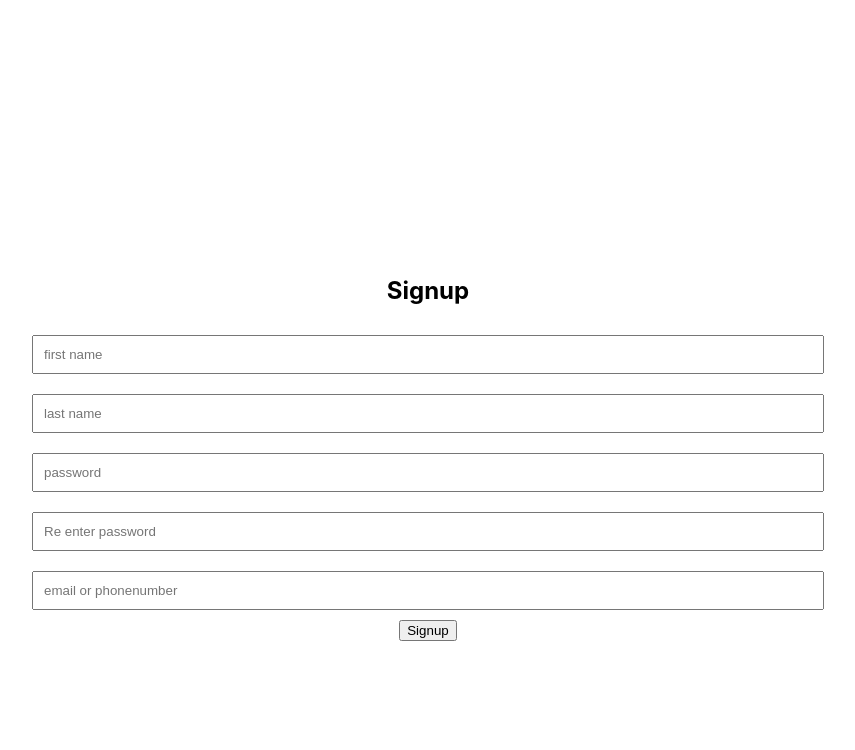
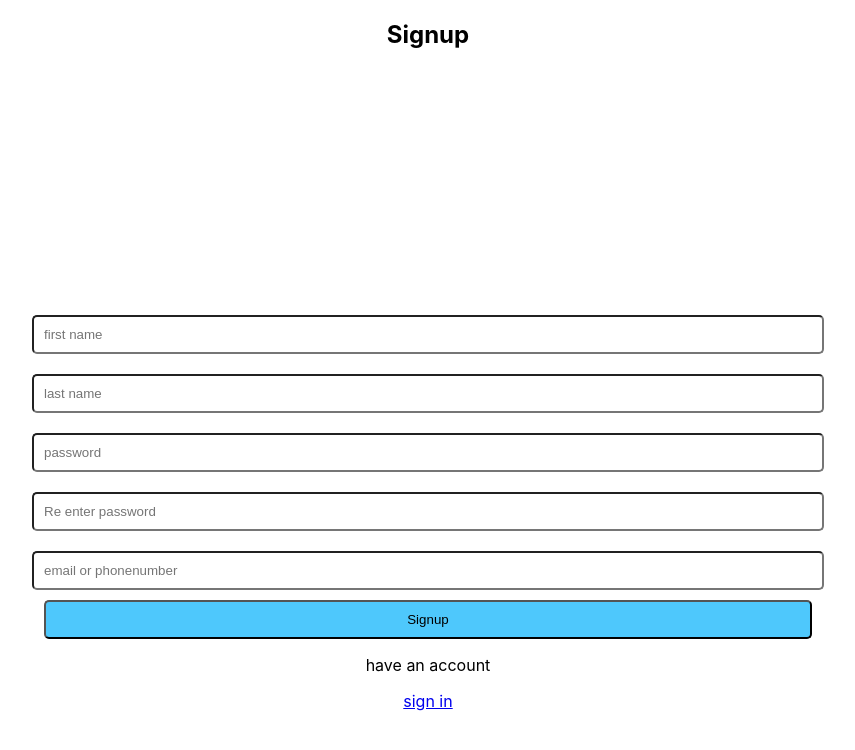
Before and after one commit to ajith2401/recipe_MERN, a React (Create React App) app in the folder client/: page /signup in a window 1280 px wide. Shown: the top 750 px of the page, without its empty margins (212-1067 px from the left). Built offline with nearby package versions, Linux system fonts and the light colour scheme.

Commit message:
completing basic signup flow

```diff
--- a/client/package.json
+++ b/client/package.json
@@ -36,5 +36,8 @@
       "last 1 firefox version",
       "last 1 safari version"
     ]
+  },
+  "devDependencies": {
+    "@vitejs/plugin-react": "^4.1.0"
   }
 }
--- a/client/src/App.css
+++ b/client/src/App.css
@@ -16,18 +16,21 @@
   width: 60%;
   padding: 10px;
   margin: 10px;
+  border-radius: 5px;
 }
 
 #loginBtn{
   width: 60%;
   padding: 10px;
   background-color: rgb(90, 181, 255);
+  border-radius: 5px;
 }
 
 #createAccBtn{
   width: 60%;
   padding: 10px;
   background-color: rgb(84, 215, 112);
+  border-radius: 5px;
 }
 
 #signUpForm{
@@ -39,11 +42,10 @@
 }
 
 #signUpForm > input{
-
   width: 60%;
   padding: 10px;
   margin: 10px;
-
+  border-radius: 5px;
 }
 
 .primary-nav{
@@ -60,6 +62,7 @@ nav > a {
  display: flex;
  flex-direction: row;
  margin-right: 16px;
+ border-radius: 5px;
 }
 
 #forgotPasswordForm{
@@ -74,4 +77,12 @@ nav > a {
   width: 60%;
   padding: 10px;
   margin: 10px;
+  border-radius: 5px;
 }
+
+#signupBtn{
+  width: 60%;
+  padding: 10px;
+  background-color: rgb(78, 200, 252);
+  border-radius: 5px;
+}
--- a/client/src/components/Login.js
+++ b/client/src/components/Login.js
@@ -1,20 +1,20 @@
 import React from 'react'
 import { useNavigate } from 'react-router-dom'
-import {useForm} from 'react-hook-form'
+
 
 function Login() {
     const navigateTo = useNavigate();
-    const form  = useForm();
-    const { register, control} = form
+
+
   return (
     <div>
     <form id='loginForm'>
     <h2> Login </h2>
-    <input type='text' placeholder='email or phone nuber' name='emailOrPhonenumber' id='emailOrPhonenumber' {...register("emailOrPhonenumber", {required : "please enter the mail u=id or phone num ber"})}/>
-    <input type='password' name='password' id='password' placeholder='password' {...register("password")}/>
+    <input type='text' placeholder='email or phone nuber' name='emailOrPhonenumber' id='emailOrPhonenumber'/>
+    <input type='password' name='password' id='password' placeholder='password'/>
     <button id='loginBtn' onClick={()=>navigateTo('/home')}>Login</button>
     </form>
-    <p onClick={()=>navigateTo('/forgotPassword')}>forgot password</p>
+    <p onClick={() => navigateTo('/forgotPassword')}>Forgot Password</p>
     <hr></hr>
     <button id='createAccBtn' onClick={()=>navigateTo('./signup')}>create an account</button>
     </div>
--- a/client/src/components/Signup.js
+++ b/client/src/components/Signup.js
@@ -1,21 +1,110 @@
-import React from 'react';
-import { useNavigate } from 'react-router-dom';
+import React, { useState } from 'react';
+import { useNavigate, Link } from 'react-router-dom';
 
 function Signup() {
-    const navigateTo = useNavigate()
+  const navigateTo = useNavigate();
+  const [formData, setFormData] = useState({});
+  const [loading, setLoading] = useState(false);
+  const [error, setError] = useState(false);
+  const [passwordErr, setPasswordErr] = useState(false);
+
+  const hideError = () => {
+    setError(false);
+  };
+
+  const hanldeChange = (e) => {
+    setFormData({
+      ...formData,
+      [e.target.name]: e.target.value,
+    });
+  };
+
+  const hanldePassword = (e) => {
+    if (e.target.value !== formData.password) {
+      setPasswordErr("Password does not match");
+    } else {
+      setPasswordErr(false);
+    }
+  };
+
+  const handleSubmit = async (e) => {
+    e.preventDefault();
+    try {
+      setLoading(true);
+      const res = await fetch("http://localhost:8080/api/auth/signup", {
+        method: "POST",
+        headers: {
+          "Content-Type": "application/json",
+        },
+        body: JSON.stringify(formData),
+      });
+      const data = await res.json();
+      if (data.success === false) {
+        setLoading(false);
+        setError(data.message);
+        // Automatically hide the error message after 0.5 seconds
+        setTimeout(() => {
+          hideError();
+        }, 500);
+        return;
+      }
+      setLoading(false);
+      setError(null);
+      navigateTo('/');
+    } catch (error) {
+      setLoading(false);
+      setError(error.message);
+      // Automatically hide the error message after 0.5 seconds
+      setTimeout(() => {
+        hideError();
+      }, 500);
+    }
+  };
+
   return (
     <div>
-      <form id='signUpForm'>
       <h2> Signup </h2>
-      <input type='text' name='firstName' placeholder='first name' required/>
-      <input type='text' name='lastName' placeholder='last name'/>
-      <input type='password' id='password' placeholder='password' required/>
-      <input type='password' id='Re-password' placeholder='Re enter password' required/>
-      <input type='text'  placeholder='email or phonenumber' required/>
-      <button onClick={()=>navigateTo('/home')}>Signup</button>
+      {error && <p style={{ color: "red" }}>{error}</p>}
+      <form id='signUpForm' onSubmit={handleSubmit}>
+        <input
+          type='text'
+          name='firstName'
+          placeholder='first name'
+          required
+          onChange={hanldeChange}
+        />
+        <input type='text' name='lastName' placeholder='last name' onChange={hanldeChange} />
+        <input
+          type='password'
+          name='password'
+          id='password'
+          placeholder='password'
+          required
+          onChange={hanldeChange}
+        />
+        {passwordErr && <small>{passwordErr}</small>}
+        <input
+          type='password'
+          name='Re-password'
+          id='Re-password'
+          placeholder='Re enter password'
+          required
+          onChange={hanldePassword}
+        />
+        <input
+          type='text'
+          name='emailOrPhnum'
+          placeholder='email or phonenumber'
+          required
+          onChange={hanldeChange}
+        />
+        <button id='signupBtn' disabled={loading}>
+          {loading ? "loading" : "Signup"}
+        </button>
       </form>
+      <p>have an account </p> <Link to='/'>sign in </Link>
     </div>
-  )
+  );
 }
 
-export default Signup
+export default Signup;
--- /dev/null
+++ b/client/vite.config.js
@@ -0,0 +1,14 @@
+import {defineConfig} from 'vite';
+import react from '@vitejs/plugin-react';
+
+export default defineConfig({
+  plugins: [react()],
+  server: {
+    proxy: {
+      '/api': {
+        target: 'http://localhost:8080',
+        secure: false,
+      },
+    },
+  },
+});
```
Also changed, not shown: client/src/reportWebVitals.js (deleted, +0 -13 lines), client/src/logo.svg (deleted), 1 other file (tests, documents, lock files or other folders).
